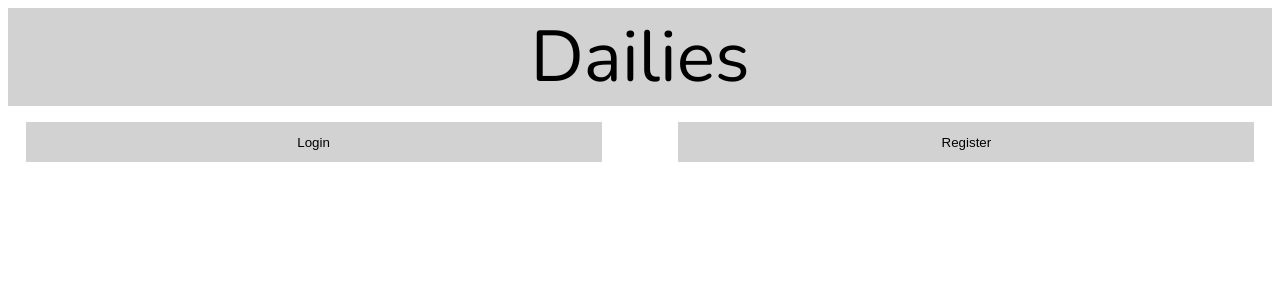
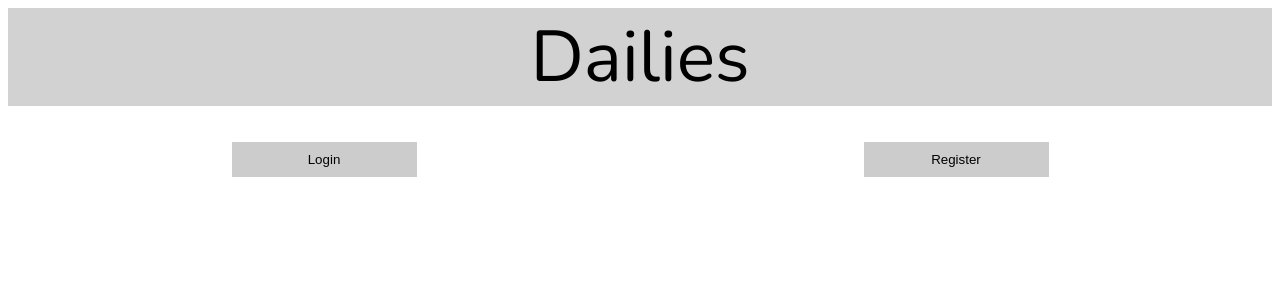
Before and after one commit to charlietlyons/dailies, a React (Create React App) app: page /dailies in a window 1280 px wide. Shown: the top 300 px of the page. Built offline with nearby package versions, Linux system fonts and the light colour scheme; no server answers.

Commit message:
Login and Register is 'Better also better common styles

```diff
--- a/src/App.js
+++ b/src/App.js
@@ -1,5 +1,6 @@
 import colors from "./components/common/css/colors.css";
 import fonts from "./components/common/css/fonts.css";
+import common from "./components/common/css/common.css";
 import styles from "./App.css";
 
 import LoginRegisterContainer from "./LoginRegisterContainer/LoginRegisterContainer";
--- a/src/LoginRegisterContainer/LoginRegisterContainer.js
+++ b/src/LoginRegisterContainer/LoginRegisterContainer.js
@@ -1,13 +1,43 @@
+import { useState, useCallback } from "react";
 import Login from "../components/login/Login";
 import Register from "../components/register/Register";
 
 import styles from "./LoginRegisterContainer.module.css";
 
 const LoginRegisterContainer = () => {
+  const [shouldDisplayLogin, setShouldDisplayLogin] = useState(false);
+  const [shouldDisplayRegister, setShouldDisplayRegister] = useState(false);
+  const handlerDependencies = [
+    shouldDisplayLogin,
+    setShouldDisplayLogin,
+    shouldDisplayRegister,
+    setShouldDisplayRegister,
+  ];
+
+  const displayLoginHandler = useCallback(() => {
+    if (shouldDisplayRegister) {
+      setShouldDisplayRegister(false);
+    }
+    setShouldDisplayLogin(!shouldDisplayLogin);
+  }, handlerDependencies);
+
+  const displayRegisterHandler = useCallback(() => {
+    if (shouldDisplayLogin) {
+      setShouldDisplayLogin(false);
+    }
+    setShouldDisplayRegister(!shouldDisplayRegister);
+  }, handlerDependencies);
+
   return (
     <ul className={styles.loginRegisterContainer}>
-      <Login />
-      <Register />
+      <li>
+        <button onClick={displayLoginHandler}>Login</button>
+        <Login shouldReveal={shouldDisplayLogin} />
+      </li>
+      <li>
+        <button onClick={displayRegisterHandler}>Register</button>
+        <Register shouldReveal={shouldDisplayRegister} />
+      </li>
     </ul>
   );
 };
--- a/src/LoginRegisterContainer/LoginRegisterContainer.module.css
+++ b/src/LoginRegisterContainer/LoginRegisterContainer.module.css
@@ -1,14 +1,19 @@
 .loginRegisterContainer {
+    width: 100%;
     display: flex;
+    flex-direction: row;
     justify-content: space-around;
     list-style: none;
-    padding: 0;
-    height: 5vh;
+    padding-left: 0;
 }
 
 .loginRegisterContainer button {
-    background-color: var(--headerColor);
     border: none;
-    width: 45vw;
-    height: 5vh;
+    padding: 10px 50px;
+
 }
+
+.loginRegisterContainer li {
+    border: none;
+    width: auto;
+}
--- a/src/components/common/css/colors.css
+++ b/src/components/common/css/colors.css
@@ -1,4 +1,6 @@
 :root {
     --headerColor: #d2d2d2;
     --percentageColor: #c1ebbd;
+    --buttonColor: #cccccc;
+    --activeColor: #ccccccbe;
 }
--- /dev/null
+++ b/src/components/common/css/common.css
@@ -0,0 +1,19 @@
+form {
+    display: flex;
+    flex-direction: column;
+}
+
+button {
+    background-color: var(--buttonColor);
+    transition: opacity .15s ease-in-out;
+}
+
+button:hover {
+    opacity: .75;
+}
+
+button:active {
+    transition: none;
+    opacity: 1;
+    background-color: var(--activeColor);
+}
--- a/src/components/login/Login.js
+++ b/src/components/login/Login.js
@@ -1,12 +1,12 @@
 import { useState, useCallback } from "react";
-import { useDispatch, useSelector } from "react-redux";
+import { useDispatch } from "react-redux";
 import { LOGIN } from "../../reducers/Actions";
 import useInput from "../common/hooks/useInput";
 
 import styles from "./Login.module.css";
 
-const Login = () => {
-  const [shouldReveal, setShouldReveal] = useState(false);
+const Login = (props) => {
+  const { shouldReveal } = props;
   const [user, changeUserHandler] = useInput("");
   const [password, changePasswordHandler] = useInput("");
 
@@ -38,17 +38,12 @@ const Login = () => {
     [user, password]
   );
 
-  const revealHandler = useCallback(() => {
-    setShouldReveal(!shouldReveal);
-  }, [shouldReveal, setShouldReveal]);
-
   return (
     <div className={styles.loginBox}>
-      <button onClick={revealHandler} className={styles.loginButton}>
-        Login
-      </button>
-      {shouldReveal && (
-        <form onSubmit={submitHandler}>
+      <form
+        onSubmit={submitHandler}
+        className={`${shouldReveal ? styles.open : ""} ${styles.loginForm}`}
+      >
         <label htmlFor="user">Username</label>
         <input id="user" value={user} onChange={changeUserHandler} />
         <label htmlFor="password">Password</label>
@@ -60,7 +55,6 @@ const Login = () => {
         />
         <input type="submit" value="Login" />
       </form>
-      )}
     </div>
   );
 };
--- a/src/components/login/Login.module.css
+++ b/src/components/login/Login.module.css
@@ -1,11 +1,17 @@
-form {
-    display: flex;
+.loginBox {
+    height: auto;
+    background-color: rgb(222, 230, 234);
 }
 
-.loginBox {
-    position: fixed;
-    left: 2vw;
-    height: auto;
-    border: 1px black;
-    background-color: antiquewhite;
+.loginForm {
+    transition: height 1s ease, padding 1s linear;
+    overflow: hidden;
+    margin: 0px;
+    padding: 0px;
+    height: 0px;
 }
+
+.open {
+    height: 100px;
+    padding: 15px;
+}
--- a/src/components/register/Register.js
+++ b/src/components/register/Register.js
@@ -3,8 +3,8 @@ import useInput from "../common/hooks/useInput";
 
 import styles from "./Register.module.css";
 
-const Register = () => {
-  const [shouldReveal, setShouldReveal] = useState(false);
+const Register = (props) => {
+  const { shouldReveal } = props;
   const [user, setUser] = useInput();
   const [password, setPassword] = useInput();
   const [passwordConfirmation, setPasswordConfirmation] = useInput();
@@ -30,15 +30,14 @@ const Register = () => {
     [user, password, passwordConfirmation]
   );
 
-  const revealHandler = useCallback(() => {
-    setShouldReveal(!shouldReveal);
-  }, [shouldReveal, setShouldReveal]);
-
   return (
     <div className={styles.registerBox}>
-      <button onClick={revealHandler}>Register</button>
-      {shouldReveal && (
-        <form onSubmit={submitHandler}>
+      <form
+        onSubmit={submitHandler}
+        className={`${styles.registerForm} ${
+          shouldReveal ? styles.open : styles.close
+        }`}
+      >
         <label htmlFor="user">Username</label>
         <input id="register-user" value={user} onChange={setUser} />
         <label htmlFor="password">Password</label>
@@ -57,7 +56,6 @@ const Register = () => {
         />
         <input type="submit" value="Register" />
       </form>
-      )}
     </div>
   );
 };
--- a/src/components/register/Register.module.css
+++ b/src/components/register/Register.module.css
@@ -1,12 +1,17 @@
-form {
-    display: flex;
-    flex-direction: column;
+.registerBox {
+    height: auto;
+    background-color: rgb(222, 230, 234);
 }
 
-.registerBox {
-    position: fixed;
-    right: 2vw;
-    height: auto;
-    border: 1px black;
-    background-color: antiquewhite;
+.registerForm {
+    transition: height 1s ease, padding 1s linear;
+    overflow: hidden;
+    margin: 0px;
+    padding: 0px;
+    height: 0px;
 }
+
+.open {
+    height: 150px;
+    padding: 15px;
+}
```
Lines whose indentation alone changed are shown as unchanged.
